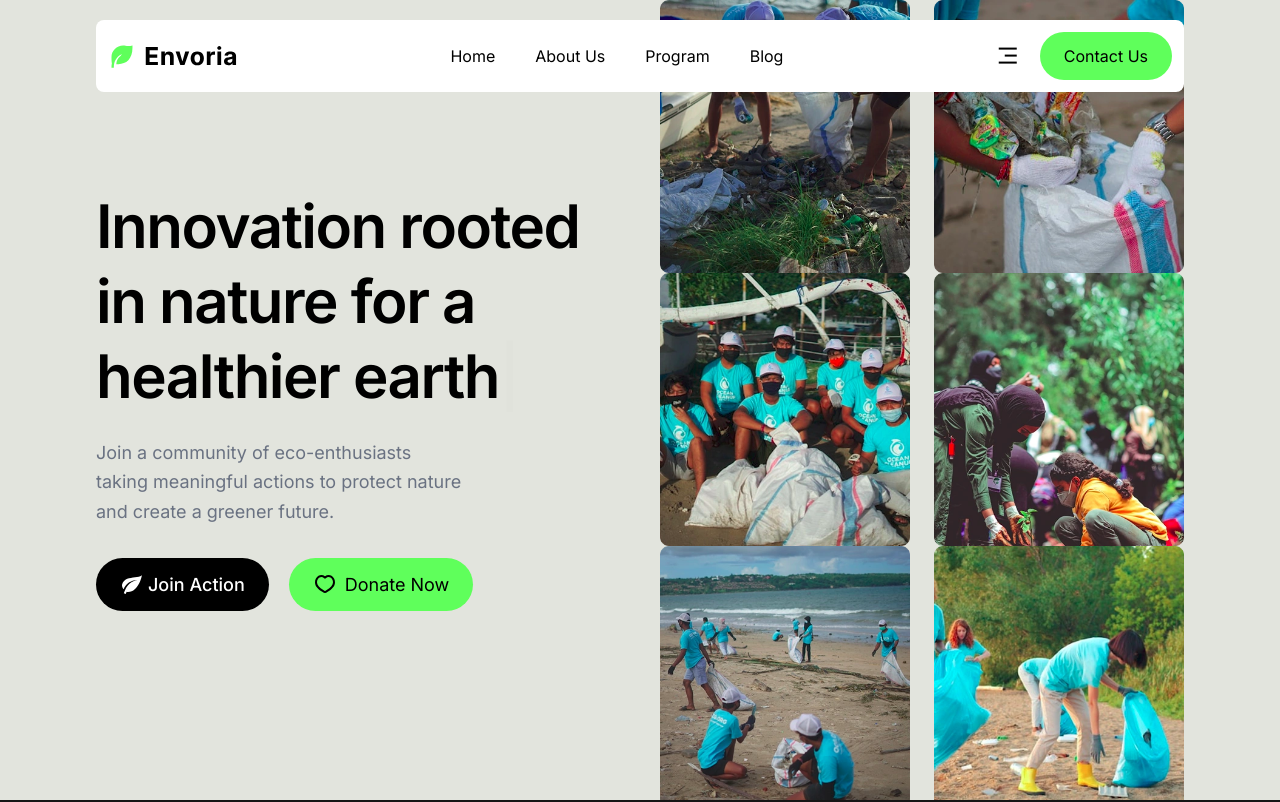
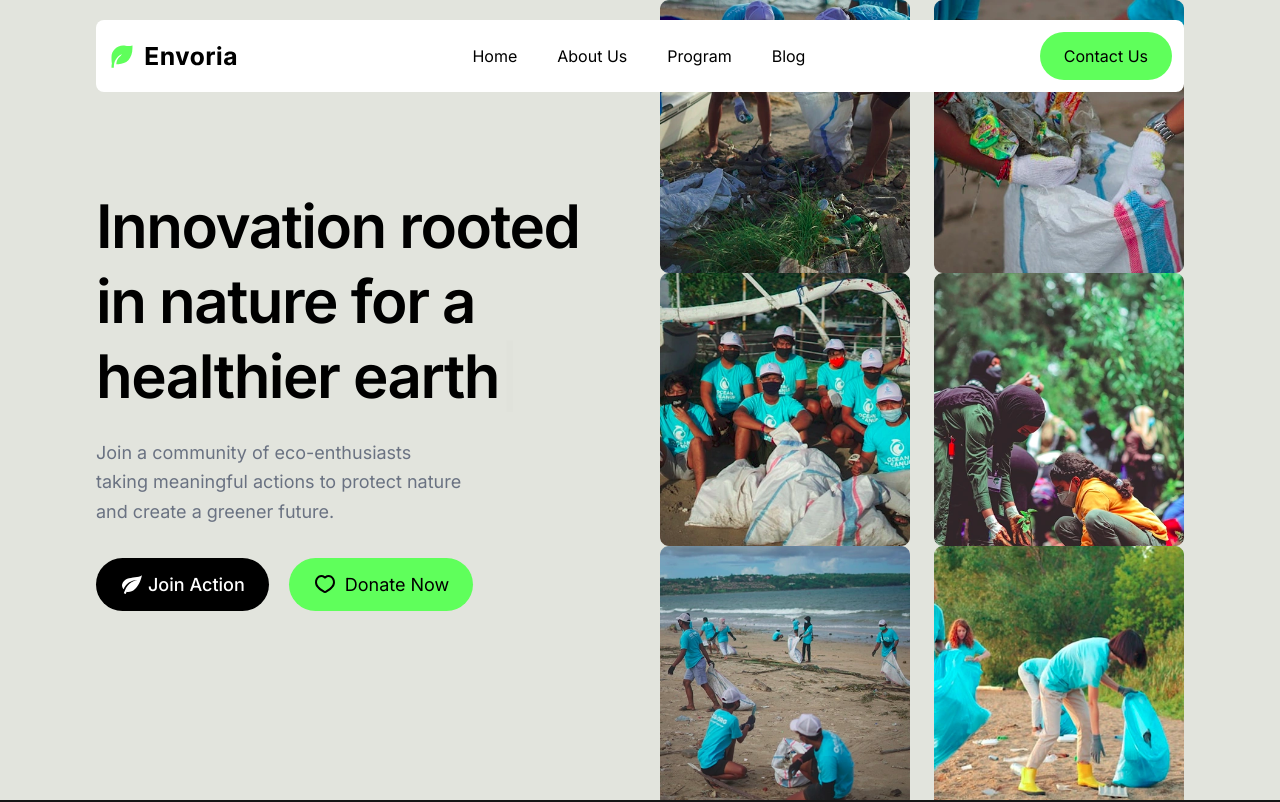
Before and after one commit to EriyaDev/envoria, a Vue app: page / in a window 1280 px wide. Shown: the top 802 px of the page. Built offline with nearby package versions, Linux system fonts and the light colour scheme.

Commit message:
navbar done

```diff
--- a/src/components/Navbar.vue
+++ b/src/components/Navbar.vue
@@ -83,7 +83,7 @@
     </nav>
 
     <div class="flex flex-row items-center gap-5">
-      <button v-on:click="handleNavbar" class="last:hidden">
+      <button v-on:click="handleNavbar" class="lg:hidden">
         <i class="ri-menu-3-line text-2xl"></i>
       </button>
       <div class="hidden lg:flex">
```
